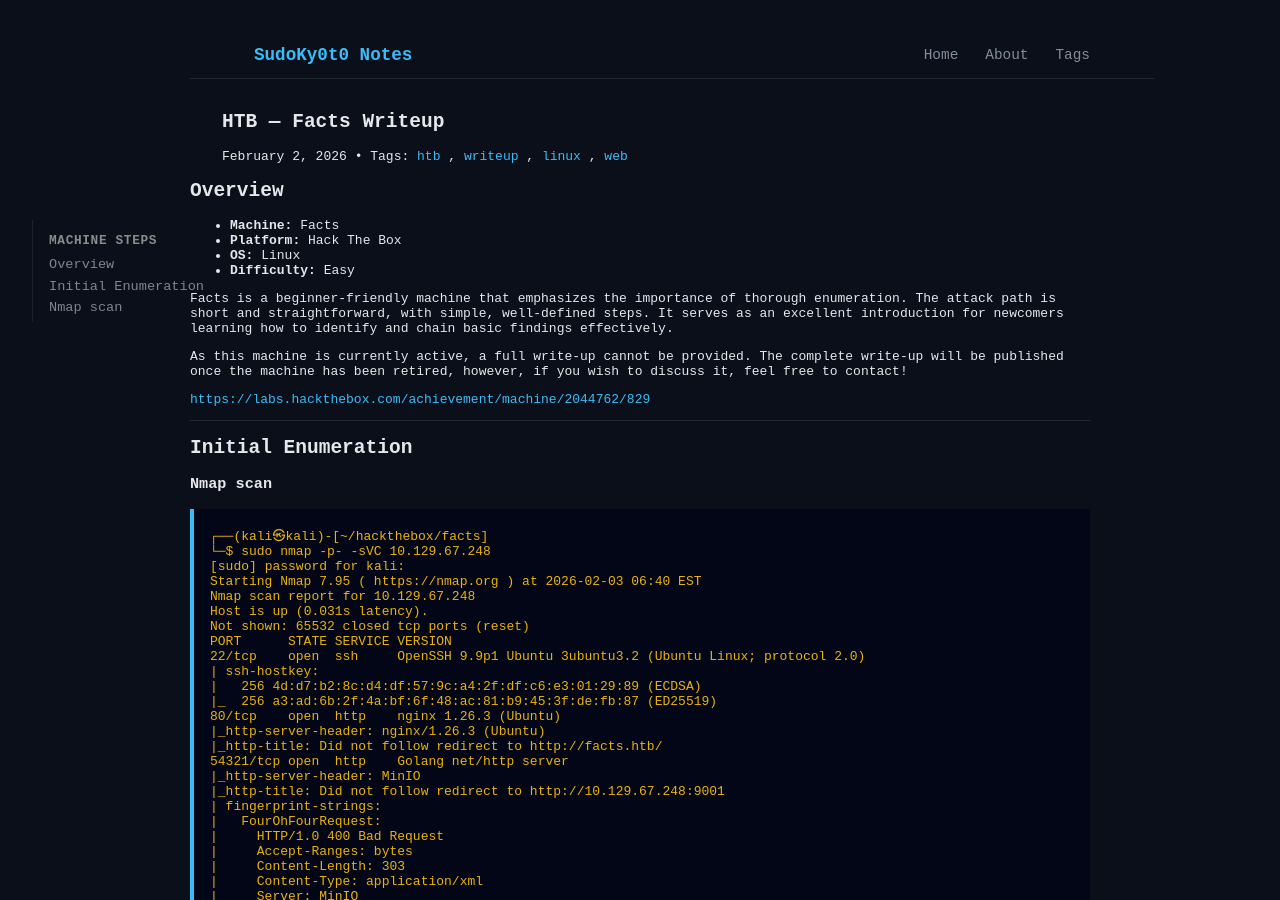
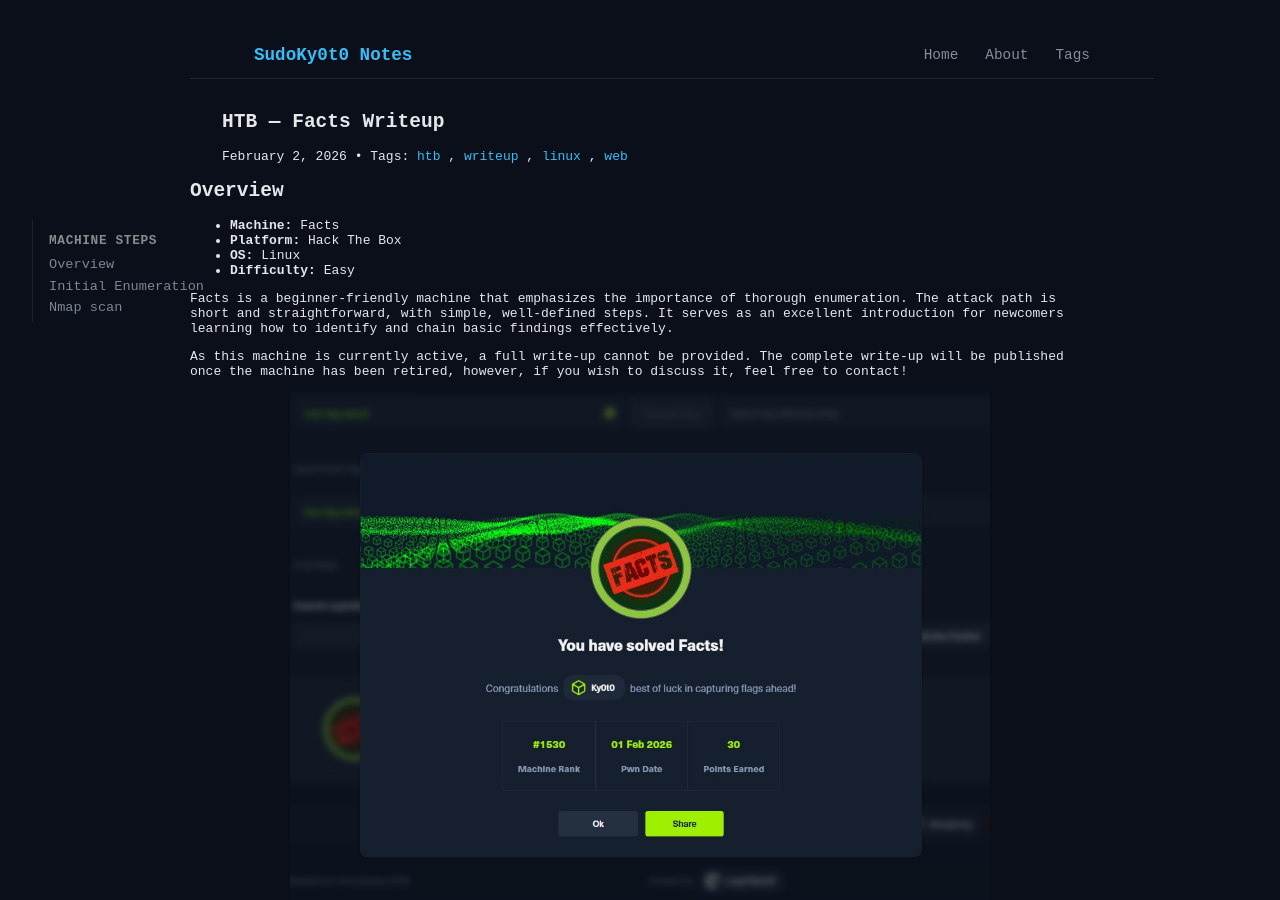
Before and after one commit to SudoKy0t0/SudoKy0t0.github.io, a Jekyll site: the page built from _posts/2026-02-02-htb-facts-writeup.md, in a window 1280 px wide and 900 px high. Built offline with Jekyll 4.4.1, drawn with Linux system fonts in a browser that asks for light colours.

Commit message:
Enhance HTB Facts write-up with image and details
Added an image and updated the write-up for the Facts machine.

```diff
--- a/_posts/2026-02-02-htb-facts-writeup.md
+++ b/_posts/2026-02-02-htb-facts-writeup.md
@@ -17,7 +17,11 @@ Facts is a beginner-friendly machine that emphasizes the importance of thorough
 
 As this machine is currently active, a full write-up cannot be provided. The complete write-up will be published once the machine has been retired, however, if you wish to discuss it, feel free to contact!
 
-[https://labs.hackthebox.com/achievement/machine/2044762/829](https://labs.hackthebox.com/achievement/machine/2044762/829)
+<p align="center">
+  <a href="/assets/images/facts/Captura1.PNG.jpg" class="glightbox">
+    <img src="/assets/images/facts/Captura1.PNG.jpg" width="700">
+  </a>
+</p>
 
 ---
 
```
